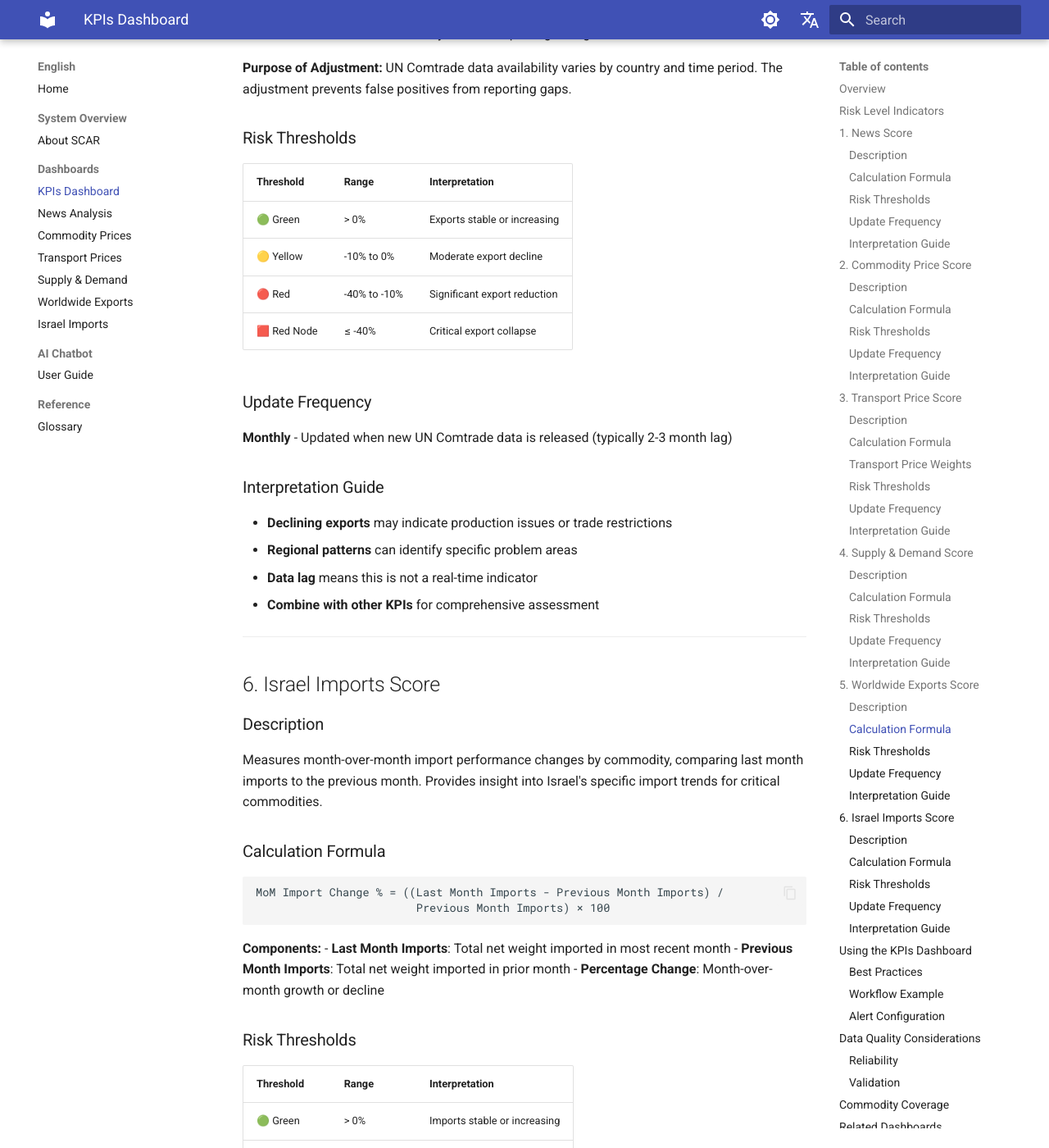
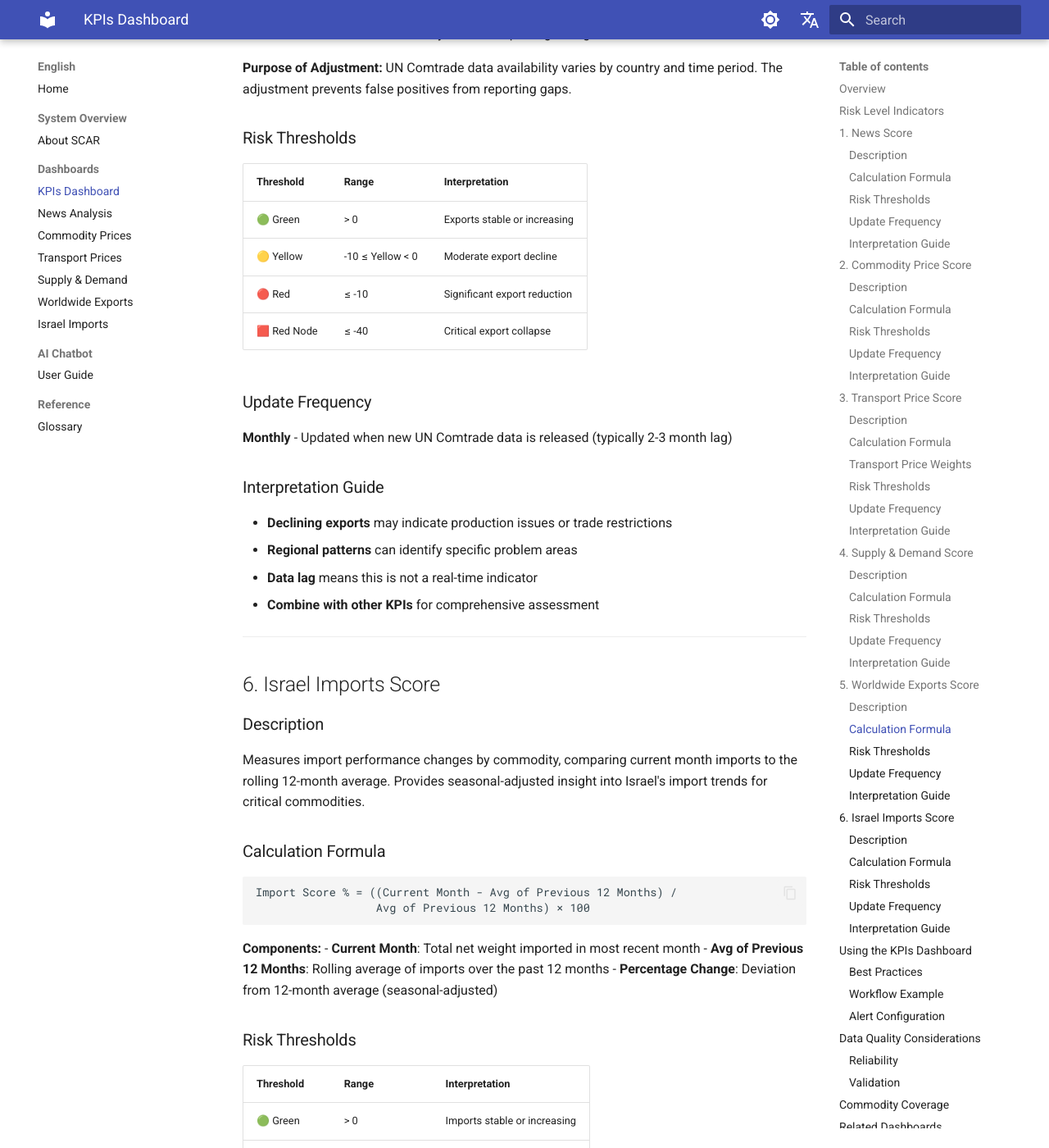
Before and after one commit to Horizon-Scanning/scar-documentation, an MkDocs documentation site: the page built from docs/dashboards/kpis.en.md, in a window 1280 px wide and 1400 px high, scrolled down 6521 px. Shown: the whole window at 82% size. Built offline with MkDocs 1.6.1 and Material for MkDocs 9.7.7, drawn with Linux system fonts in a browser that asks for light colours; comment, search, counter and statistics services are not loaded; some of the changed text lies outside the part shown.

Commit message:
Update KPI and Worldwide Exports documentation
- Update KPI thresholds for Transport Price, Supply & Demand, Worldwide Exports, and Israel Imports scores
- Change Israel Imports Score formula to use rolling 12-month average (seasonal-adjusted)
- Update Worldwide Exports documentation with data availability notes
- Update UN Comtrade Data Availability table column descriptions

````diff
--- a/docs/dashboards/kpis.en.md
+++ b/docs/dashboards/kpis.en.md
@@ -141,10 +141,10 @@ Weights are typically configured based on:
 
 | Threshold | Range | Interpretation |
 |-----------|-------|----------------|
-| 🟢 Green | > 0% | Transport costs stable or increasing (normal market) |
-| 🟡 Yellow | -8% to 0% | Moderate decrease in transport costs |
-| 🔴 Red | -20% to -8% | Significant decrease indicating market disruption |
-| 🟥 Red Node | < -20% | Extreme decrease suggesting major logistics disruption |
+| 🟢 Green | > 0 | Transport costs stable or increasing (normal market) |
+| 🟡 Yellow | -8 < Yellow ≤ 0 | Moderate decrease in transport costs |
+| 🔴 Red | < -8 | Significant decrease indicating market disruption |
+| 🟥 Red Node | < -20 | Extreme decrease suggesting major logistics disruption |
 
 !!! note "Inverted Logic"
     **Note:** This KPI uses inverted logic - **decreasing** transport prices can indicate market disruptions, reduced trade volumes, or economic slowdown, which are risk factors.
@@ -180,10 +180,10 @@ Total Supply Change % = ((Last Month Total Supply /
 
 | Threshold | Range | Interpretation |
 |-----------|-------|----------------|
-| 🟢 Green | > 0% | Supply increasing or stable |
-| 🟡 Yellow | -5% to 0% | Moderate supply decrease |
-| 🔴 Red | -80% to -5% | Significant supply reduction |
-| 🟥 Red Node | < -80% | Critical supply shortage |
+| 🟢 Green | > 0 | Supply increasing or stable |
+| 🟡 Yellow | -5 < Yellow ≤ 0 | Moderate supply decrease |
+| 🔴 Red | ≤ -5 | Significant supply reduction |
+| 🟥 Red Node | < -80 | Critical supply shortage |
 
 ### Update Frequency
 **Monthly** - Updated when new USDA and JODI reports are published
@@ -218,10 +218,10 @@ Average Data Availability Trend %
 
 | Threshold | Range | Interpretation |
 |-----------|-------|----------------|
-| 🟢 Green | > 0% | Exports stable or increasing |
-| 🟡 Yellow | -10% to 0% | Moderate export decline |
-| 🔴 Red | -40% to -10% | Significant export reduction |
-| 🟥 Red Node | ≤ -40% | Critical export collapse |
+| 🟢 Green | > 0 | Exports stable or increasing |
+| 🟡 Yellow | -10 ≤ Yellow < 0 | Moderate export decline |
+| 🔴 Red | ≤ -10 | Significant export reduction |
+| 🟥 Red Node | ≤ -40 | Critical export collapse |
 
 ### Update Frequency
 **Monthly** - Updated when new UN Comtrade data is released (typically 2-3 month lag)
@@ -237,27 +237,27 @@ Average Data Availability Trend %
 ## 6. Israel Imports Score
 
 ### Description
-Measures month-over-month import performance changes by commodity, comparing last month imports to the previous month. Provides insight into Israel's specific import trends for critical commodities.
+Measures import performance changes by commodity, comparing current month imports to the rolling 12-month average. Provides seasonal-adjusted insight into Israel's import trends for critical commodities.
 
 ### Calculation Formula
 ```
-MoM Import Change % = ((Last Month Imports - Previous Month Imports) /
-                        Previous Month Imports) × 100
+Import Score % = ((Current Month - Avg of Previous 12 Months) /
+                  Avg of Previous 12 Months) × 100
 ```
 
 **Components:**
-- **Last Month Imports**: Total net weight imported in most recent month
-- **Previous Month Imports**: Total net weight imported in prior month
-- **Percentage Change**: Month-over-month growth or decline
+- **Current Month**: Total net weight imported in most recent month
+- **Avg of Previous 12 Months**: Rolling average of imports over the past 12 months
+- **Percentage Change**: Deviation from 12-month average (seasonal-adjusted)
 
 ### Risk Thresholds
 
 | Threshold | Range | Interpretation |
 |-----------|-------|----------------|
-| 🟢 Green | > 0% | Imports stable or increasing |
-| 🟡 Yellow | -20% to 0% | Moderate import decline |
-| 🔴 Red | -80% to -20% | Significant import reduction |
-| 🟥 Red Node | ≤ -80% | Critical import shortage |
+| 🟢 Green | > 0 | Imports stable or increasing |
+| 🟡 Yellow | -20 ≤ Yellow ≤ 0 | Moderate import decline |
+| 🔴 Red | ≤ -20 | Significant import reduction |
+| 🟥 Red Node | ≤ -80 | Critical import shortage |
 
 ### Update Frequency
 **Monthly** - Updated when Israel Customs DataGov publishes new data
````
Also changed, not shown: docs/dashboards/kpis.he.md (+22 -22 lines), docs/dashboards/worldwide_exports.en.md (+6 -2 lines), docs/dashboards/worldwide_exports.he.md (+6 -2 lines).
